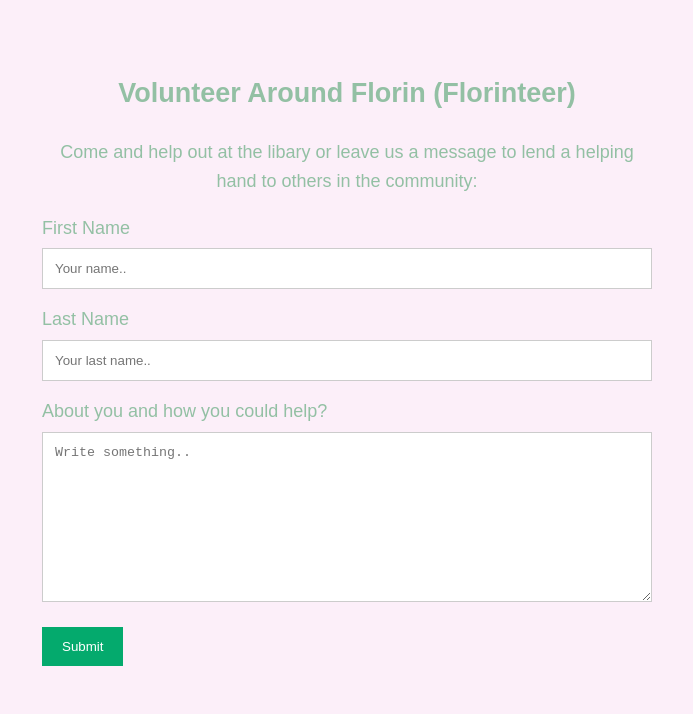
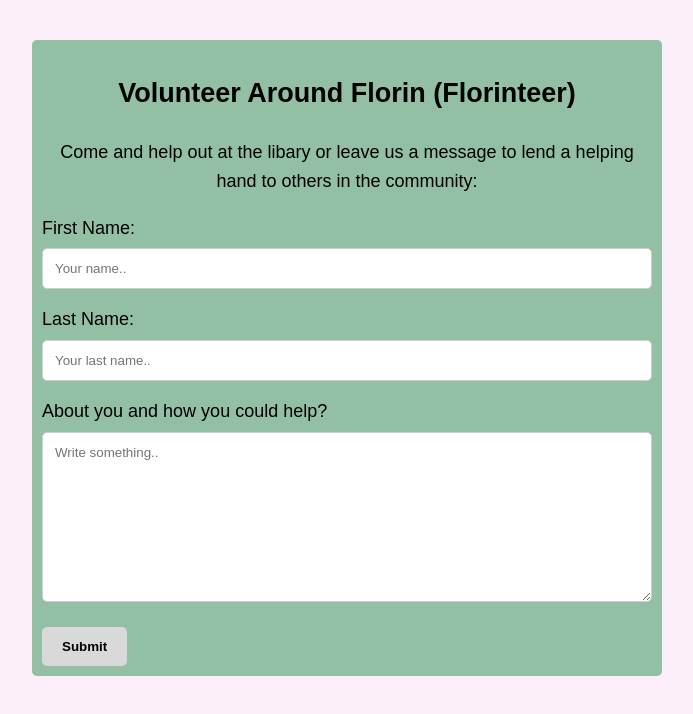
Before and after one commit to JackDMoore/mvp_library_app, a plain HTML site: page client/volunteer.html in a window 1280 px wide. Shown: the whole page, without its empty margins (293-986 px from the left). Drawn offline with Linux system fonts and the light colour scheme.

Commit message:
closing in on the final changes for the frontend

```diff
--- a/client/assets/board.css
+++ b/client/assets/board.css
@@ -16,3 +16,25 @@ header{
 #about{
     background-color: white;
 }
+
+fieldset{
+    display: block;
+    width: 100%;
+    box-sizing: border-box;
+    margin-bottom: 0;
+    padding: 10px;
+    justify-content: center;
+    align-items: center;
+    width: 200px;
+    border-radius: 10px;
+}
+
+input[type="submit"] {
+    background-color:#D9D9D9;
+    border-radius: 10px;
+    padding: 5px;
+    margin: 20px;
+    font-size: 18px;
+    font-family: 'Montserrat', sans-serif;
+    color: #000;
+  }
--- a/client/assets/index.js
+++ b/client/assets/index.js
@@ -4,6 +4,7 @@ function createPostElement (data) {
 
     const header = document.createElement("h2");
     header.textContent = data["title"];
+    header.id="header"
     post.appendChild(header);
 
     const content = document.createElement("p");
--- /dev/null
+++ b/client/assets/submitted.css
@@ -0,0 +1,4 @@
+.container{
+    background-color: #93C0A4;
+    border-radius: 40px;
+}
--- a/client/assets/volunteer.css
+++ b/client/assets/volunteer.css
@@ -4,7 +4,7 @@ body{
     line-height: 1.6;
     font-size: 18px;
     font-family: 'Montserrat', sans-serif;
-    color: #93C0A4;
+    color: #000;
     padding: 0 10px;
     background-color: #FCEFF9;
 
@@ -17,16 +17,21 @@ input[type=text], select, textarea {
     width: 100%;
     padding: 12px;
     border: 1px solid #ccc;
+    font-family: 'Montserrat', sans-serif;
     margin-top: 6px;
     margin-bottom: 16px;
     resize: vertical;
+    border-radius: 5px;
   }
   input[type=submit] {
-    background-color: #04AA6D;
-    color: white;
+    background-color: #D9D9D9;
+    color: #000;
+    font-family: 'Montserrat', sans-serif;
     padding: 12px 20px;
     border: none;
     cursor: pointer;
+    font-weight: bold;
+    border-radius: 5px;
   }
   input[type=submit]:hover {
     background-color: #93C0A4;
@@ -36,3 +41,7 @@ input[type=text], select, textarea {
     border-radius: 5px;
     padding: 10px;
   }
+
+.container{
+  background-color: #93C0A4;
+}
--- a/client/volunteer.html
+++ b/client/volunteer.html
@@ -19,9 +19,9 @@
             </div>
         <div class="column">
             <form action="./submitted.html">
-              <label for="fname">First Name</label>
+              <label for="fname">First Name:</label>
               <input type="text" id="fname" name="firstname" placeholder="Your name..">
-              <label for="lname">Last Name</label>
+              <label for="lname">Last Name:</label>
               <input type="text" id="lname" name="lastname" placeholder="Your last name..">
               </select>
               <label for="subject">About you and how you could help?</label>
```
Also changed, not shown: client/assets/default.css (+9 -4 lines), client/board.html (+0 -1 lines), client/submitted.html (+4 -2 lines), 1 other file.
